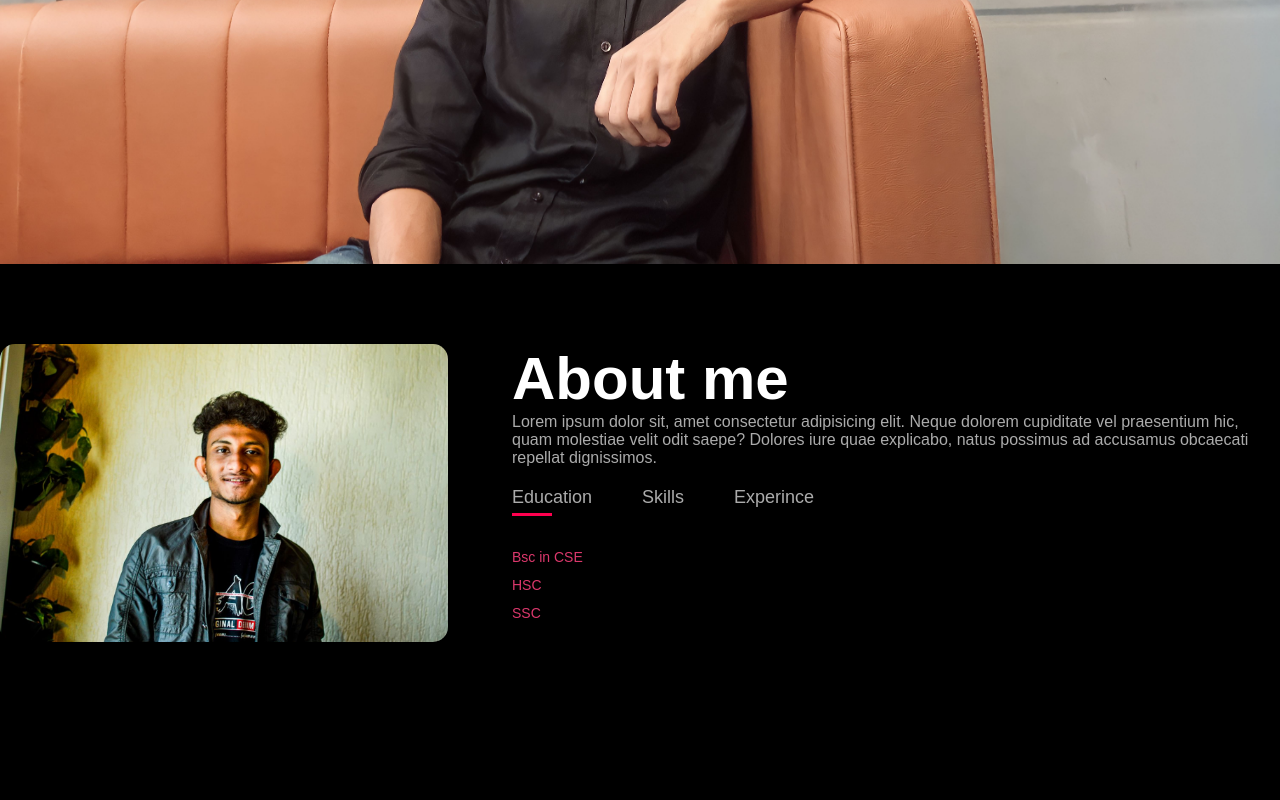
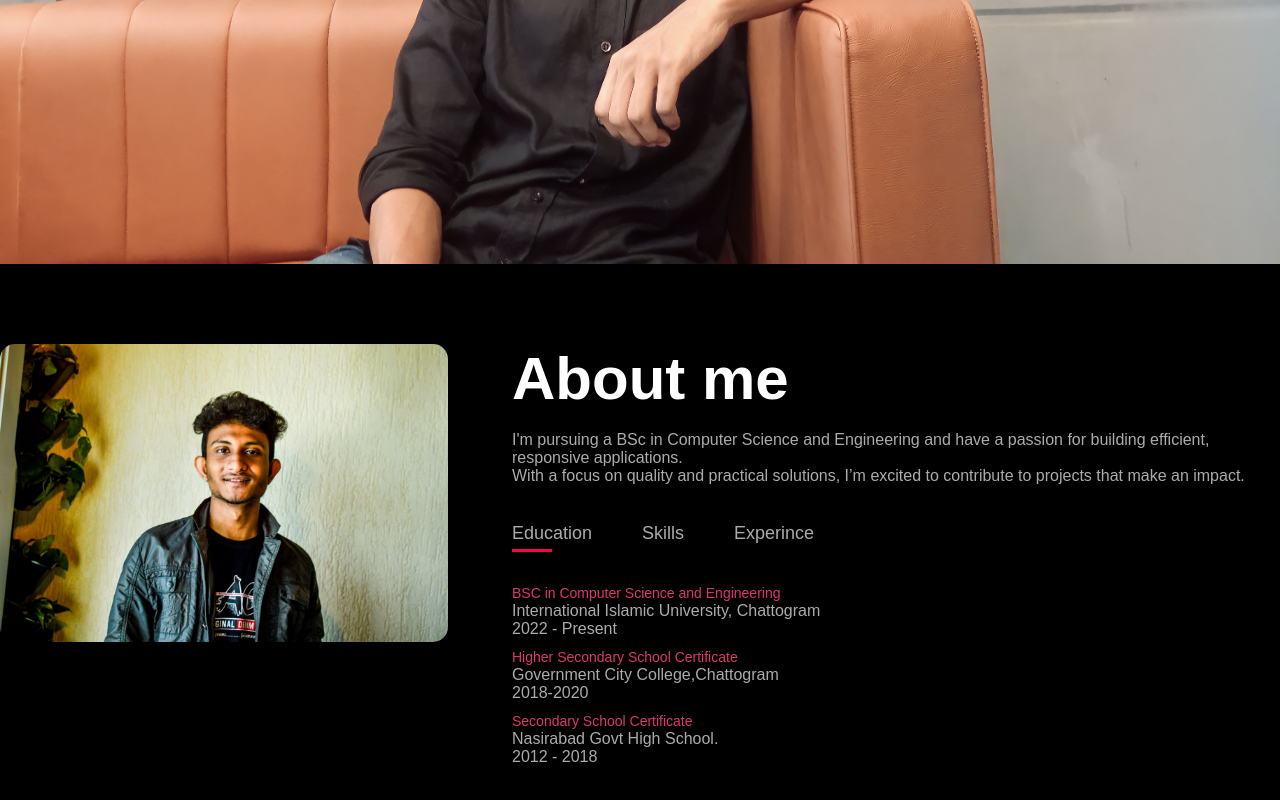
Before and after one commit to Mayaz120102/Mayaz120102.github.io, a plain HTML site: page index.html in a window 1280 px wide. Shown: the part 536-1336 px from the top of the page. Before the commit the page ends 1262 px from the top, so only its background shows below. Drawn offline with Linux system fonts and the light colour scheme.

Commit message:
Education and skills adding

```diff
--- a/index.html
+++ b/index.html
@@ -1,11 +1,13 @@
 <!DOCTYPE html>
 <html lang="en">
+
 <head>
   <meta charset="UTF-8" />
   <meta name="viewport" content="width=device-width, initial-scale=1.0" />
   <title>Abrar Mayaz-Portfolio Website</title>
   <link rel="stylesheet" href="style.css" />
 </head>
+
 <body>
   <div id="header">
     <div class="nav-container">
@@ -34,17 +36,16 @@
         </div>
         <div class="col2">
           <h1 class="about-title">About me</h1>
+          <br>
           <p>
-              Lorem ipsum dolor sit, amet consectetur adipisicing elit. Neque
-              dolorem cupiditate vel praesentium hic, quam molestiae velit odit
-              saepe? Dolores iure quae explicabo, natus possimus ad accusamus
-              obcaecati repellat dignissimos.
+            I'm pursuing a BSc in Computer Science and Engineering and have a passion for building efficient, responsive
+            applications. <br>
+            With a focus on quality and practical solutions, I’m excited to contribute to projects that
+            make an impact.
           </p>
+          <br>
           <div class="about-contents">
-              <p
-                class="contents-links activation"
-                onclick="opentab('educations')"
-              >
+            <p class="contents-links activation" onclick="opentab('educations')">
               Education
             </p>
             <p class="contents-links" onclick="opentab('skills')">Skills</p>
@@ -54,16 +55,31 @@
           </div>
           <div class="contents-details active-contents" id="educations">
             <ul>
-                <li><span>Bsc in CSE</span></li>
-                <li><span>HSC</span></li>
-                <li><span>SSC</span></li>
+              <li><span>BSC in Computer Science and Engineering</span>
+                <p>International Islamic University, Chattogram</p>
+                2022 - Present
+              </li>
+              <li><span>Higher Secondary School Certificate</span>
+                <p>Government City College,Chattogram</p>
+                2018-2020
+              </li>
+              <li><span>Secondary School Certificate</span>
+                <p> Nasirabad Govt High School.</p>
+                2012 - 2018
+              </li>
             </ul>
           </div>
           <div class="contents-details" id="skills">
             <ul>
-                <li><span>wushu</span></li>
-                <li><span>c++</span></li>
-                <li><span>Django</span></li>
+              <li><span>Programming Language :</span>
+                <p>C, C++, Js, Python..</p>
+              </li>
+              <li><span>Frontend:</span>
+                <p>Html, Css , React</p>
+              </li>
+              <li><span>Backend:</span>
+                <p>Django</p>
+              </li>
             </ul>
           </div>
           <div class="contents-details" id="experiences">
@@ -96,4 +112,5 @@
     }
   </script>
 </body>
+
 </html>
```
Lines whose indentation alone changed are shown as unchanged.
